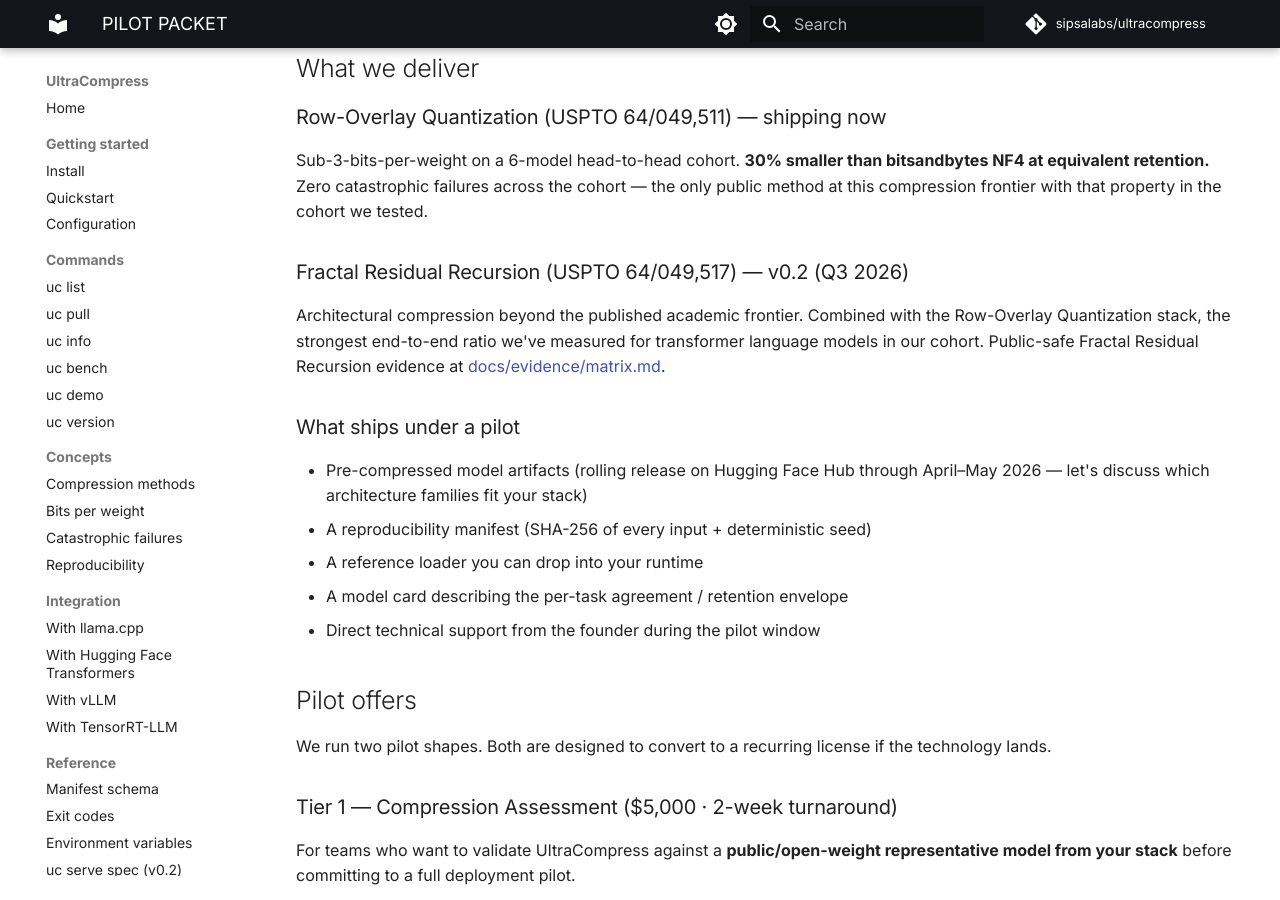
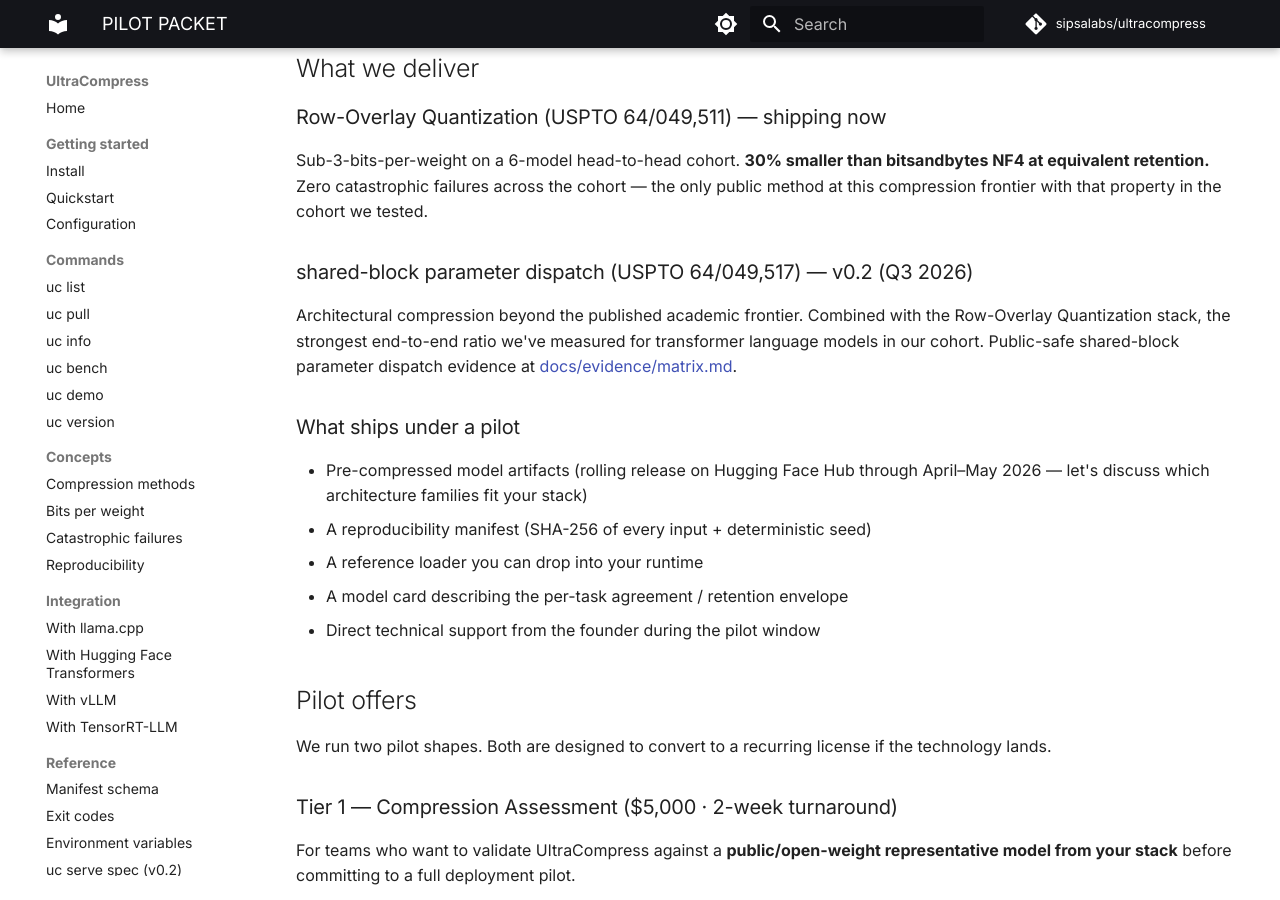
Before and after one commit to sipsalabs/ultracompress, an MkDocs documentation site: the page built from docs/PILOT_PACKET.md, in a window 1280 px wide and 900 px high, scrolled down 655 px. Built offline with MkDocs 1.6.1 and Material for MkDocs 9.7.7, drawn with Linux system fonts in a browser that asks for light colours; comment, search, counter and statistics services are not loaded; some of the changed text lies outside the part shown.

Commit message:
charter scrub: docs/PILOT_PACKET.md (replace internal codenames with public phrasing)

```diff
--- a/docs/PILOT_PACKET.md
+++ b/docs/PILOT_PACKET.md
@@ -27,9 +27,9 @@
 
 Sub-3-bits-per-weight on a 6-model head-to-head cohort. **30% smaller than bitsandbytes NF4 at equivalent retention.** Zero catastrophic failures across the cohort — the only public method at this compression frontier with that property in the cohort we tested.
 
-### Fractal Residual Recursion (USPTO 64/049,517) — v0.2 (Q3 2026)
+### shared-block parameter dispatch (USPTO 64/049,517) — v0.2 (Q3 2026)
 
-Architectural compression beyond the published academic frontier. Combined with the Row-Overlay Quantization stack, the strongest end-to-end ratio we've measured for transformer language models in our cohort. Public-safe Fractal Residual Recursion evidence at [docs/evidence/matrix.md](evidence/matrix.md).
+Architectural compression beyond the published academic frontier. Combined with the Row-Overlay Quantization stack, the strongest end-to-end ratio we've measured for transformer language models in our cohort. Public-safe shared-block parameter dispatch evidence at [docs/evidence/matrix.md](evidence/matrix.md).
 
 ### What ships under a pilot
 
@@ -115,7 +115,7 @@
 
 ---
 
-*UltraCompress v0.1 alpha shipped 2026-04-25. Pre-compressed reference models release throughout April–May 2026. Fractal Residual Recursion support and `uc compress` ship in v0.2 (Q3 2026), gated on patent prosecution timing.*
+*UltraCompress v0.1 alpha shipped 2026-04-25. Pre-compressed reference models release throughout April–May 2026. shared-block parameter dispatch support and `uc compress` ship in v0.2 (Q3 2026), gated on patent prosecution timing.*
 
 *The CLI is Apache 2.0. The pre-compressed model artifacts are licensed separately (research-free or commercial-paid). The compression methodology is patent pending.*
 
```
